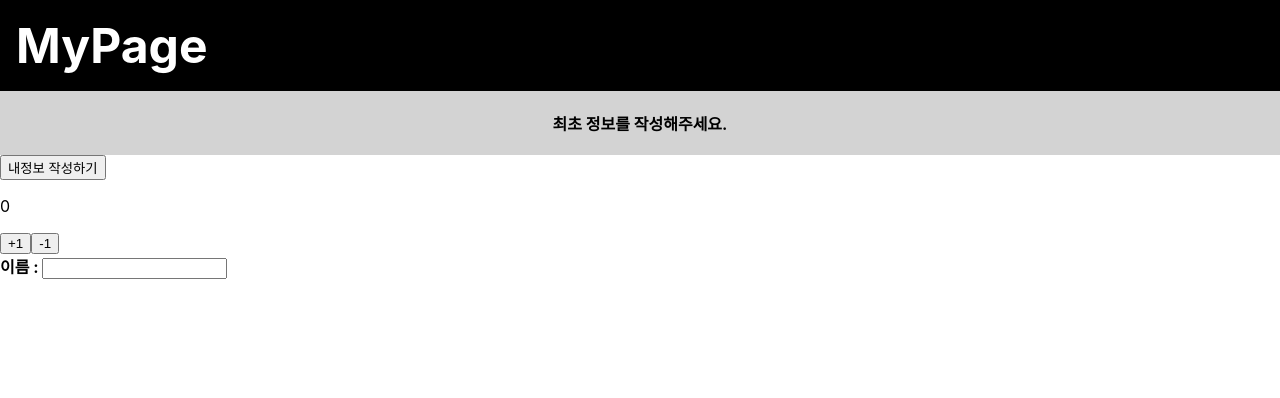
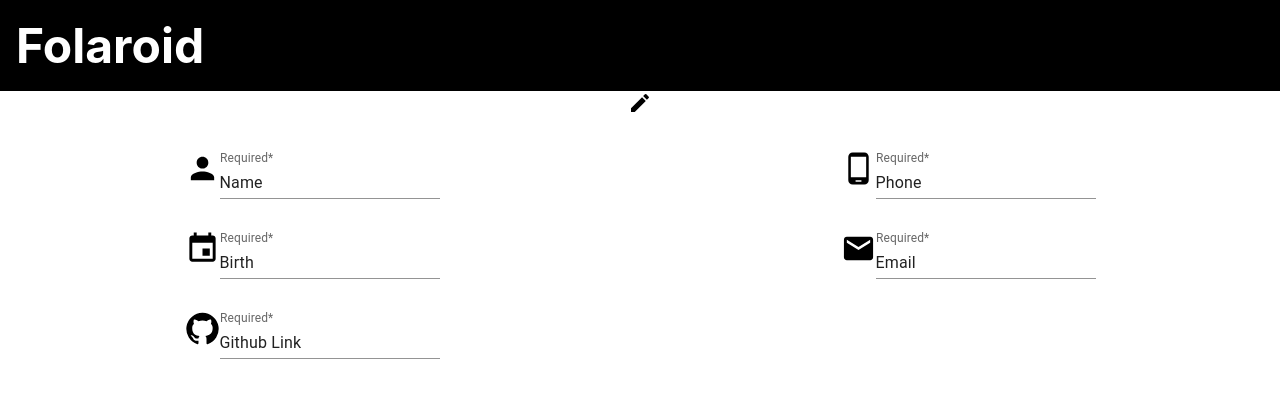
Before and after one commit to rlawlgns0321/Folaroid, a React (Create React App) app in the folder frontend/folaroid/: page / in a window 1280 px wide. Shown: the top 398 px of the page. Built offline with nearby package versions, Linux system fonts and the light colour scheme.

Commit message:
[FE]feat: mypage base

```diff
--- a/frontend/folaroid/src/App.css
+++ b/frontend/folaroid/src/App.css
@@ -13,3 +13,11 @@
   font-weight: bold;
   padding: 20px;
 }
+.box{
+  display: flex;
+  align-content: center;
+  flex-wrap: wrap;
+  flex-direction: row-reverse;
+  text-align: center;
+  padding: auto;
+}
--- a/frontend/folaroid/src/App.js
+++ b/frontend/folaroid/src/App.js
@@ -1,5 +1,4 @@
 import React from 'react';
-import Counter from './Counter';
 import './App.css';
 //import { Route } from 'react-router-dom';
 //import MainPage from './MainPage';
@@ -8,7 +7,6 @@ const App = () => {
   return (
     <div>
       <MyPage></MyPage>
-      <Counter></Counter>
     </div>
   );
 };
--- a/frontend/folaroid/src/Counter.js
+++ /dev/null
@@ -1,29 +0,0 @@
-import React, { useEffect, useState } from 'react';
-
-const Counter = () => {
-  const [value, setValue] = useState(0);
-  const [name, setName] = useState('');
-  useEffect(() => {
-    console.log('특정값이 변할때만 찍힘');
-    console.log({ name });
-  }, [name]);
-  const onChangeName = (e) => {
-    setName(e.target.value);
-  };
-  return (
-    <div>
-      <div>
-        <p>{value}</p>
-        <button onClick={() => setValue(value + 1)}>+1</button>
-        <button onClick={() => setValue(value - 1)}>-1</button>
-      </div>
-      <>
-        <b>이름 : </b>
-        <input value={name} onChange={onChangeName}></input>
-        {name}
-      </>
-    </div>
-  );
-};
-
-export default Counter;
--- a/frontend/folaroid/src/MyPage.js
+++ b/frontend/folaroid/src/MyPage.js
@@ -1,16 +1,91 @@
-import React from 'react';
+import * as React from 'react';
+import Grid from '@mui/material/Grid';
+import TextField from '@mui/material/TextField';
+import PersonIcon from '@mui/icons-material/Person';
+import PhoneAndroidIcon from '@mui/icons-material/PhoneAndroid';
+import EventIcon from '@mui/icons-material/Event';
+import EmailIcon from '@mui/icons-material/Email';
+import GitHubIcon from '@mui/icons-material/GitHub';
+import CreateIcon from '@mui/icons-material/Create';
 
-const MyPage = (props) => {
-  const { name } = props;
+const MyPage = () => {
   const onClick = () => {
     alert('내정보작성페이지 갈거임');
   };
   return (
     <>
-      <div className="react">{name}</div>
-      <div>
-        <div className="info">최초 정보를 작성해주세요.</div>
-        <button onClick={onClick}>내정보 작성하기</button>
+      <div className="react">Folaroid</div>
+      {/* <div>
+        <div className="info">
+          최초 정보를 작성해주세요. <CreateIcon onClick={onClick}></CreateIcon>
+        </div>
+      </div> */}
+      <div className="box">
+        <Grid container spacing={4}>
+          <Grid item xs={12} md={12}>
+            <CreateIcon onClick={onClick}></CreateIcon>
+          </Grid>
+          <Grid item xs={6} md={6} placeItems="center">
+            <PersonIcon className="icon" fontSize="large"></PersonIcon>
+            <TextField
+              id="standard-read-only-input"
+              label="Required*"
+              defaultValue="Name"
+              InputProps={{
+                readOnly: true,
+              }}
+              variant="standard"
+            />
+          </Grid>
+          <Grid item xs={6} md={6}>
+            <PhoneAndroidIcon fontSize="large"></PhoneAndroidIcon>
+            <TextField
+              id="standard-read-only-input"
+              label="Required*"
+              defaultValue="Phone"
+              InputProps={{
+                readOnly: true,
+              }}
+              variant="standard"
+            />
+          </Grid>
+          <Grid item xs={6} md={6}>
+            <EventIcon fontSize="large"></EventIcon>
+            <TextField
+              id="standard-read-only-input"
+              label="Required*"
+              defaultValue="Birth"
+              InputProps={{
+                readOnly: true,
+              }}
+              variant="standard"
+            />
+          </Grid>
+          <Grid item xs={6} md={6}>
+            <EmailIcon fontSize="large"></EmailIcon>
+            <TextField
+              id="standard-read-only-input"
+              label="Required*"
+              defaultValue="Email"
+              InputProps={{
+                readOnly: true,
+              }}
+              variant="standard"
+            />
+          </Grid>
+          <Grid item xs={6} md={6}>
+            <GitHubIcon fontSize="large"></GitHubIcon>
+            <TextField
+              id="standard-read-only-input"
+              label="Required*"
+              defaultValue="Github Link"
+              InputProps={{
+                readOnly: true,
+              }}
+              variant="standard"
+            />
+          </Grid>
+        </Grid>
       </div>
     </>
   );
```
